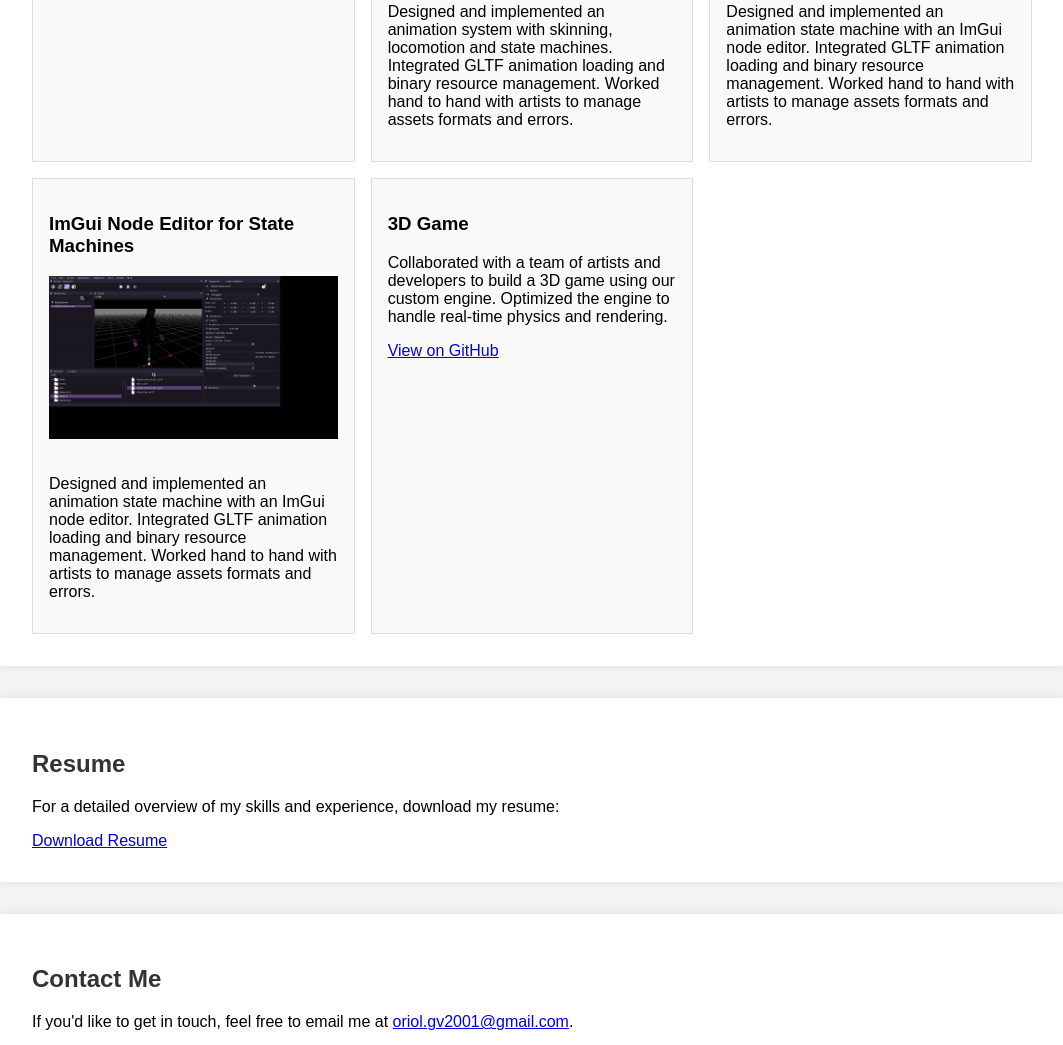
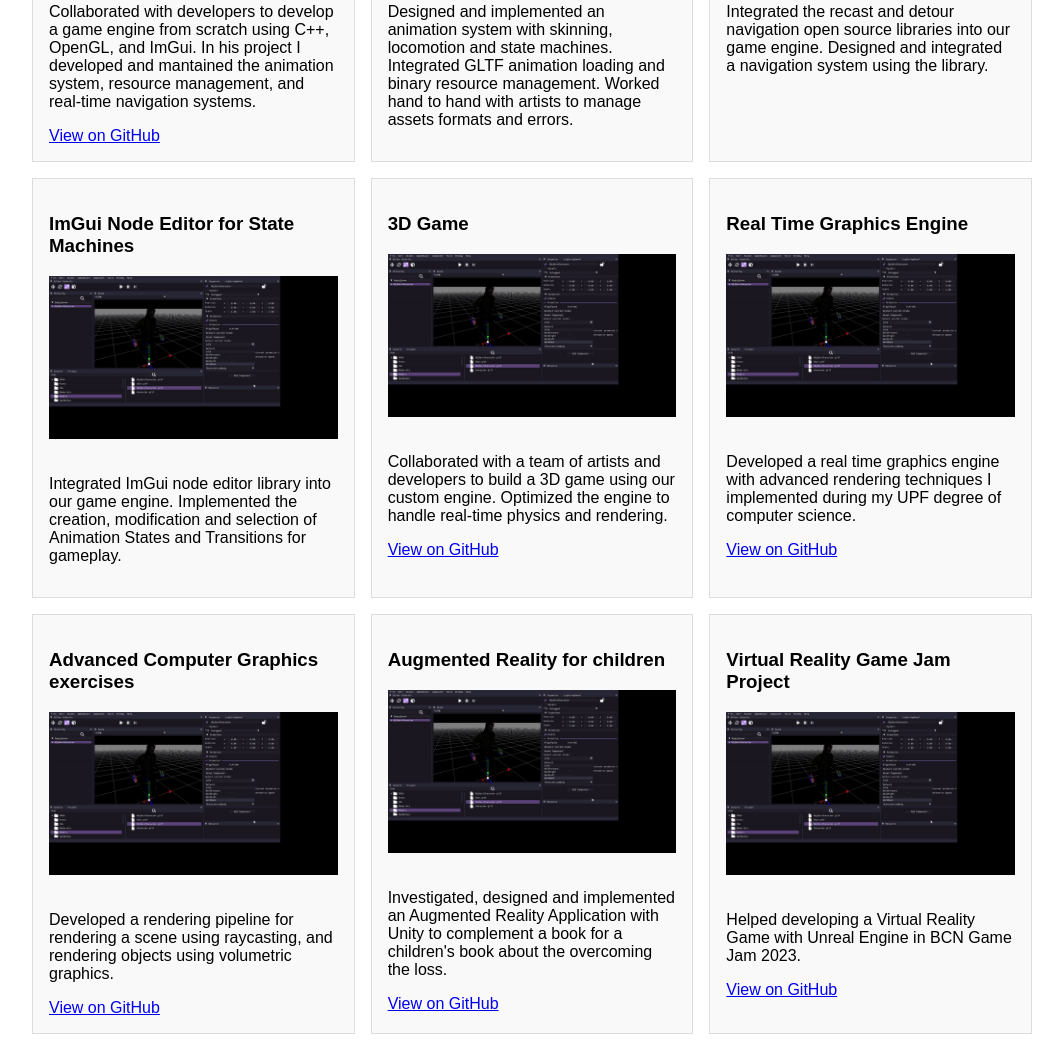
Before and after one commit to OriolGallego2001/oriolgallego.github.io, a plain HTML site: page index.html in a window 1280 px wide. Shown: the part 807-1852 px from the top of the page, without its empty margins (108-1171 px from the left). Drawn offline with Linux system fonts and the light colour scheme.

Commit message:
URLs and descriptions

```diff
--- a/index.html
+++ b/index.html
@@ -104,6 +104,7 @@
         <div class="projects">
             <div class="project-card">
                 <h3>Custom Game Engine</h3>
+				<img src="TEMP.gif" alt="State Machine Editor Demo" style="width:100%; height:auto; margin-bottom:1rem;">
                 <p>Collaborated with developers to develop a game engine from scratch using C++, OpenGL, and ImGui. In his project I developed and mantained the animation system, resource management, and real-time navigation systems.</p>
                 <a href="https://github.com/RollingBarrel/Helheim-Engine" target="https://github.com/RollingBarrel/Helheim-Engine">View on GitHub</a>
             </div>
@@ -115,17 +116,42 @@
 			<div class="project-card">
                 <h3>Navigation System</h3>
 			    <img src="TEMP.gif" alt="Navigation System Demo" style="width:100%; height:auto; margin-bottom:1rem;">
-                <p>Designed and implemented an animation state machine with an ImGui node editor. Integrated GLTF animation loading and binary resource management. Worked hand to hand with artists to manage assets formats and errors.</p>
+                <p>Integrated the recast and detour navigation open source libraries into our game engine. Designed and integrated a navigation system using the library.</p>
             </div>
 			<div class="project-card">
                 <h3>ImGui Node Editor for State Machines</h3>
 				<img src="TEMP.gif" alt="State Machine Editor Demo" style="width:100%; height:auto; margin-bottom:1rem;">
-                <p>Designed and implemented an animation state machine with an ImGui node editor. Integrated GLTF animation loading and binary resource management. Worked hand to hand with artists to manage assets formats and errors.</p>
+                <p>Integrated ImGui node editor library into our game engine. Implemented the creation, modification and selection of Animation States and Transitions for gameplay.</p>
             </div>
             <div class="project-card">
                 <h3>3D Game</h3>
+				<img src="TEMP.gif" alt="State Machine Editor Demo" style="width:100%; height:auto; margin-bottom:1rem;">
                 <p>Collaborated with a team of artists and developers to build a 3D game using our custom engine. Optimized the engine to handle real-time physics and rendering.</p>
                 <a href="https://github.com/RollingBarrel/Helheim-Engine/releases" target="https://github.com/RollingBarrel/Helheim-Engine/releases">View on GitHub</a>
+            </div>
+			<div class="project-card">
+                <h3>Real Time Graphics Engine</h3>
+				<img src="TEMP.gif" alt="State Machine Editor Demo" style="width:100%; height:auto; margin-bottom:1rem;">
+                <p>Developed a real time graphics engine with advanced rendering techniques I implemented during my UPF degree of computer science.</p>
+                <a href="https://github.com/OriolGallego2001/GTR_Framework" target="https://github.com/OriolGallego2001/GTR_Framework">View on GitHub</a>
+            </div>
+			<div class="project-card">
+                <h3>Advanced Computer Graphics exercises</h3>
+				<img src="TEMP.gif" alt="State Machine Editor Demo" style="width:100%; height:auto; margin-bottom:1rem;">
+                <p>Developed a rendering pipeline for rendering a scene using raycasting, and rendering objects using volumetric graphics.</p>
+                <a href="https://github.com/OriolGallego2001/AdvancedComputerGraphics" target="https://github.com/OriolGallego2001/AdvancedComputerGraphics">View on GitHub</a>
+            </div>
+			<div class="project-card">
+                <h3>Augmented Reality for children</h3>
+				<img src="TEMP.gif" alt="State Machine Editor Demo" style="width:100%; height:auto; margin-bottom:1rem;">
+                <p>Investigated, designed and implemented an Augmented Reality Application with Unity to complement a book for a children's book about the overcoming the loss.</p>
+                <a href="https://github.com/RollingBarrel/Helheim-Engine/releases" target="https://github.com/RollingBarrel/Helheim-Engine/releases">View on GitHub</a>
+            </div>
+			<div class="project-card">
+                <h3>Virtual Reality Game Jam Project</h3>
+				<img src="TEMP.gif" alt="State Machine Editor Demo" style="width:100%; height:auto; margin-bottom:1rem;">
+                <p>Helped developing a Virtual Reality Game with Unreal Engine in BCN Game Jam 2023.</p>
+                <a href="https://github.com/jordialfonsop/GameJamBarcelona2024" target="https://github.com/jordialfonsop/GameJamBarcelona2024">View on GitHub</a>
             </div>
         </div>
     </section>
```
